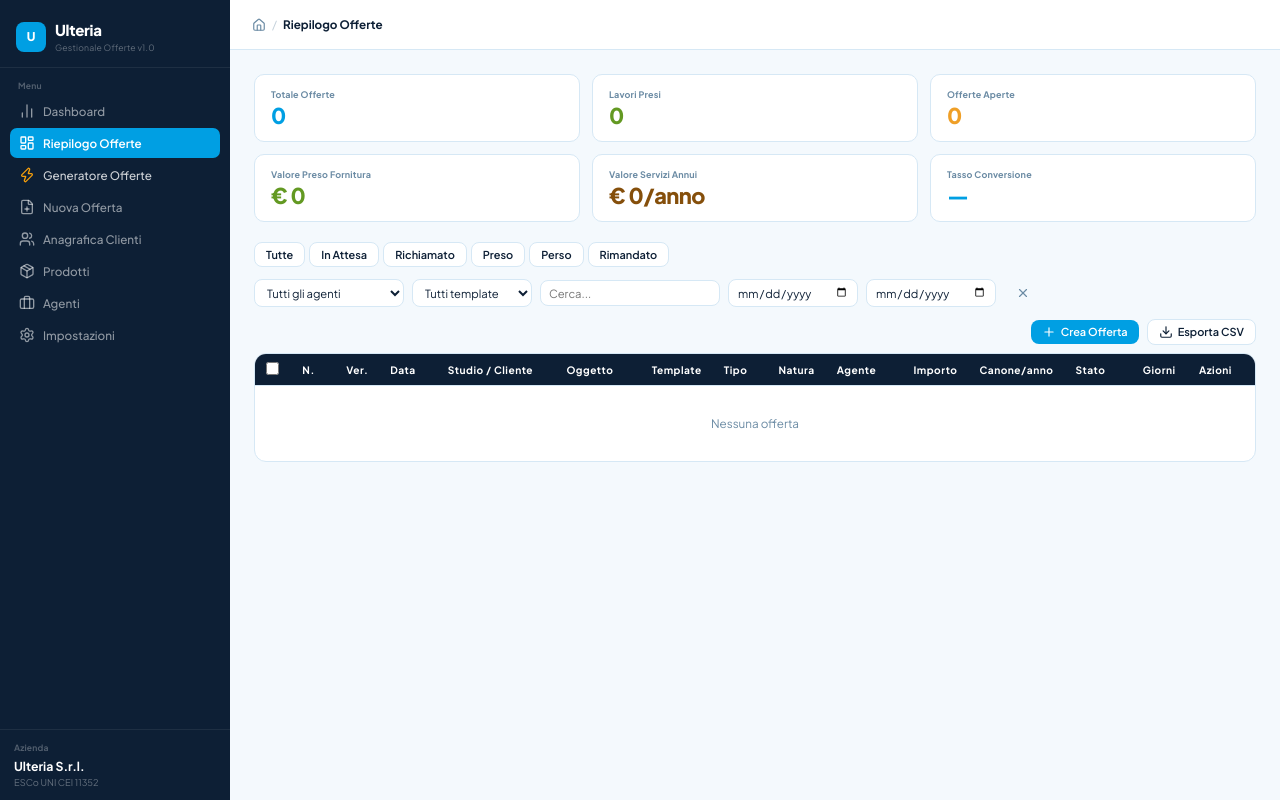
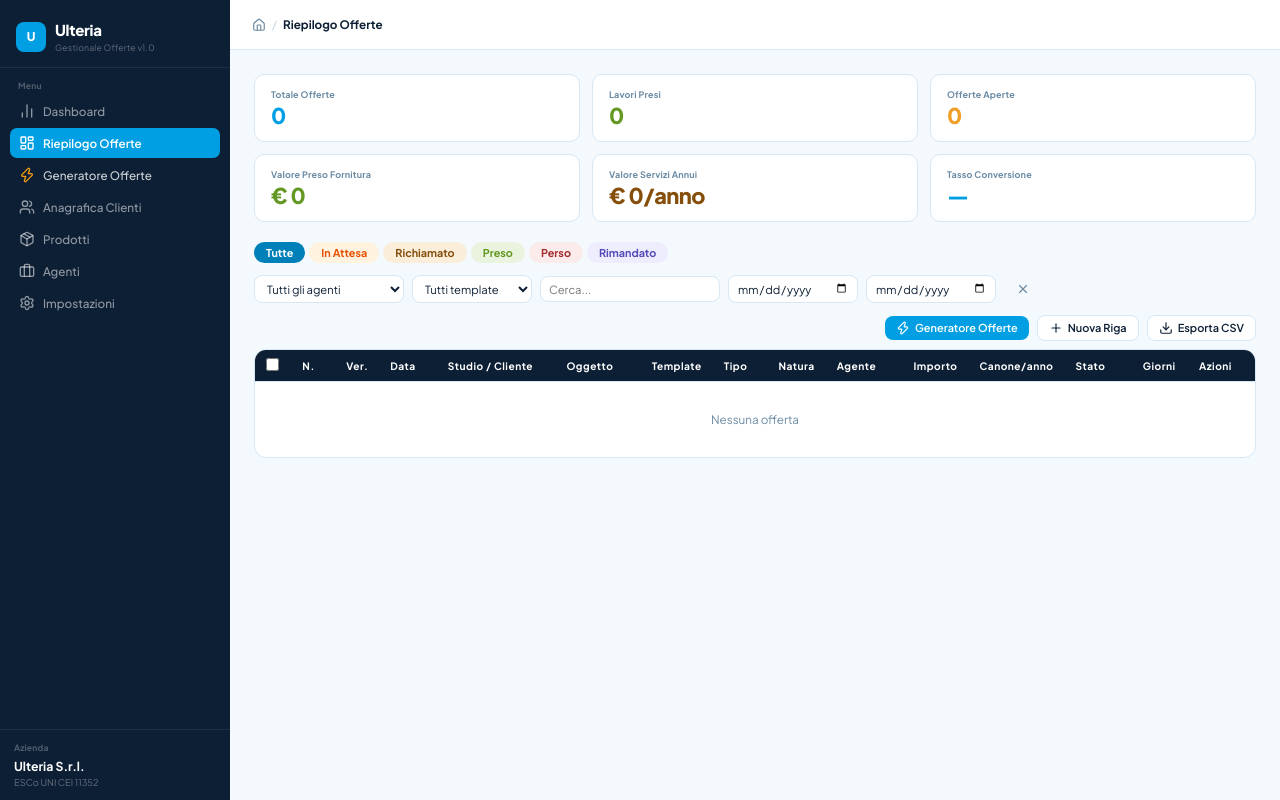
Before and after one commit to FiloUlte/gestionale-offerte-ulteria, a Flask app: page / in a window 1280 px wide. Run offline with Flask 3, Linux system fonts and the light colour scheme; data that the repository does not hold is empty.

Commit message:
fix: remove Nuova Offerta, fix Generatore AQ/agente/canone, colored stato tabs
Structural fixes:
- Removed "Nuova Offerta" from sidebar (replaced by Generatore)
- "Crea Offerta" button renamed to "Nuova Riga" (creates empty row)
- Added "Generatore Offerte" link button in riepilogo toolbar
- navigate("nuova") now redirects to /generatore

Generatore fixes:
- Accordo Quadro detection: templates with "ACCORDO" in name
  now set is_accordo_quadro=1 and riferimento="Accordo Quadro"
- Backend now saves prezzo_care, canone_lettura, modalita from payload
- importo and importo_servizio_annuo correctly populated

Riepilogo Offerte:
- Stato filter tabs now ALWAYS show their semantic colors
  (colored background when inactive, solid color when active)
- Colors match design system: In Attesa=#E65100, Richiamato=#854F0B,
  Preso=#639922, Perso=#A32D2D, Rimandato=#534AB7

Co-Authored-By: Claude Opus 4.6 (1M context) <noreply@anthropic.com>

```diff
--- a/app.py
+++ b/app.py
@@ -2103,12 +2103,17 @@ def api_generatore_crea():
            VALUES (?,?,?,?,?,?,?,?,?,?,?,?,?,?,?,?,?,?,?,?,?,?,?,?)""",
         (numero, nome_studio, data.get("cond_nome", ""),
          data["cond_via"], data.get("cond_cap", ""), data["cond_comune"],
-         "", template_key,
-         None, None, None, "vendita",
-         importo_fornitura, importo_annuo,
+         data.get("riferimento", ""), template_key,
+         lettura.get("prezzo") if lettura else None,
+         care.get("prezzo") if care.get("attivo") else None,
+         lettura.get("prezzo") if lettura else None,
+         data.get("modalita", "vendita"),
+         importo_fornitura if importo_fornitura else None,
+         importo_annuo if importo_annuo else None,
          "richiamato", data.get("cliente_email", ""), now,
          int(data["agente_id"]), oggetto_id,
-         data["tipo_offerta"], data["natura"], 0, "attiva", "A"),
+         data["tipo_offerta"], data["natura"],
+         1 if data.get("is_accordo_quadro") else 0, "attiva", "A"),
     )
     offerta_id = cur.lastrowid
 
--- a/config.json
+++ b/config.json
@@ -1,3 +1,3 @@
 {
-  "prossimo_numero": 26018
+  "prossimo_numero": 26019
 }
--- a/static/app.js
+++ b/static/app.js
@@ -105,7 +105,7 @@ function renderView() {
   var c = document.getElementById("content");
   switch (currentView) {
     case "dashboard": renderDashboard(c); break;
-    case "nuova": renderNuova(c); break;
+    case "nuova": window.location.href = "/generatore"; break;
     case "clienti": renderClienti(c); break;
     case "agenti": renderAgenti(c); break;
     case "admin": renderAdminDashboard(c); break;
@@ -250,17 +250,17 @@ function buildDashboard(c) {
   /* Stato filter tabs */
   h += '<div class="fac gap4 mb12" id="stato-tabs">';
   var stTabs = [
-    { val: "", label: "Tutte" },
-    { val: "in_attesa_assemblea", label: "In Attesa", color: "#0ea5e9" },
-    { val: "richiamato", label: "Richiamato", color: "#f59e0b" },
-    { val: "preso_lavoro", label: "Preso", color: "#22c55e" },
-    { val: "perso", label: "Perso", color: "#ef4444" },
-    { val: "rimandato", label: "Rimandato", color: "#7c3aed" }
+    { val: "", label: "Tutte", bg: "#E6F5FC", color: "#0080B8" },
+    { val: "in_attesa_assemblea", label: "In Attesa", bg: "#FFF3E0", color: "#E65100" },
+    { val: "richiamato", label: "Richiamato", bg: "#FAEEDA", color: "#854F0B" },
+    { val: "preso_lavoro", label: "Preso", bg: "#EAF3DE", color: "#639922" },
+    { val: "perso", label: "Perso", bg: "#FCEBEB", color: "#A32D2D" },
+    { val: "rimandato", label: "Rimandato", bg: "#EEEDFE", color: "#534AB7" }
   ];
   stTabs.forEach(function(t) {
     var active = t.val === "" ? (dashFilters.stati.length === 0) : (dashFilters.stati.indexOf(t.val) >= 0);
-    var style = active && t.color ? "background:" + t.color + ";color:#fff;border-color:" + t.color : "";
-    h += '<button class="btn btn-sm btn-sec" data-stato-filter="' + t.val + '" style="' + style + '">' + t.label + "</button>";
+    var style = active ? "background:" + t.color + ";color:#fff;border-color:" + t.color : "background:" + t.bg + ";color:" + t.color + ";border-color:" + t.bg;
+    h += '<button class="btn btn-sm" data-stato-filter="' + t.val + '" style="' + style + ';font-weight:700;font-size:.72rem;border-radius:20px;padding:4px 12px">' + t.label + "</button>";
   });
   h += "</div>";
 
@@ -288,7 +288,8 @@ function buildDashboard(c) {
   }
   h += "</div>";
   h += '<div class="fac gap8">';
-  h += '<button class="btn btn-primary btn-sm" id="btn-nuova"><i data-lucide="plus" style="width:14px;height:14px"></i> Crea Offerta</button>';
+  h += '<a href="/generatore" class="btn btn-primary btn-sm" style="text-decoration:none"><i data-lucide="zap" style="width:14px;height:14px"></i> Generatore Offerte</a>';
+  h += '<button class="btn btn-sec btn-sm" id="btn-nuova-riga"><i data-lucide="plus" style="width:14px;height:14px"></i> Nuova Riga</button>';
   h += '<button class="btn btn-sec btn-sm" id="btn-csv"><i data-lucide="download" style="width:14px;height:14px"></i> Esporta CSV</button>';
   h += "</div></div>";
 
@@ -479,8 +480,13 @@ function attachDashEvents(c) {
   });
 
   /* Toolbar */
-  var btnNuova = document.getElementById("btn-nuova");
-  if (btnNuova) btnNuova.addEventListener("click", function() { navigate("nuova"); });
+  var btnNuovaRiga = document.getElementById("btn-nuova-riga");
+  if (btnNuovaRiga) btnNuovaRiga.addEventListener("click", function() {
+    api("POST", "/api/offerte", { nome_studio: "", template: "E40", stato: "richiamato" }).then(function() {
+      toast("Riga creata", "ok");
+      renderDashboard(c);
+    });
+  });
   var btnCsv = document.getElementById("btn-csv");
   if (btnCsv) btnCsv.addEventListener("click", function() { esportaCsv(offerte); });
   var bulkDesel = document.getElementById("bulk-desel");
--- a/static/generatore.js
+++ b/static/generatore.js
@@ -761,7 +761,9 @@ function doGenerate() {
       lettura: { tipo: getTipoLettura(), prezzo: parseFloat(gen.lettura_prezzo) || 0, quantita: parseInt(gen.lettura_qty || getTotaleApparecchi()) || 0 },
       care: { attivo: gen.care_on, prezzo: parseFloat(gen.care_prezzo) || 0, quantita: parseInt(gen.care_qty || getTotaleApparecchi()) || 0 }
     },
-    template: gen.template
+    template: gen.template,
+    is_accordo_quadro: gen.template && gen.template.indexOf("ACCORDO") >= 0 ? 1 : 0,
+    riferimento: gen.template && gen.template.indexOf("ACCORDO") >= 0 ? "Accordo Quadro" : ""
   };
 
   api("POST", "/api/generatore/crea", payload).then(function(res) {
--- a/templates/index.html
+++ b/templates/index.html
@@ -34,9 +34,6 @@
       </div>
       <div class="nav-item" onclick="window.location.href='/generatore'" style="color:rgba(255,255,255,.8)">
         <i data-lucide="zap" style="width:16px;height:16px;color:#f59e0b"></i> Generatore Offerte
-      </div>
-      <div class="nav-item" data-view="nuova" onclick="navigate('nuova')">
-        <i data-lucide="file-plus" style="width:16px;height:16px"></i> Nuova Offerta
       </div>
       <div class="nav-item" data-view="clienti" onclick="navigate('clienti')">
         <i data-lucide="users" style="width:16px;height:16px"></i> Anagrafica Clienti
@@ -77,6 +74,6 @@
   </div>
 </div>
 
-<script src="/static/app.js?v=13"></script>
+<script src="/static/app.js?v=15"></script>
 </body>
 </html>
```
